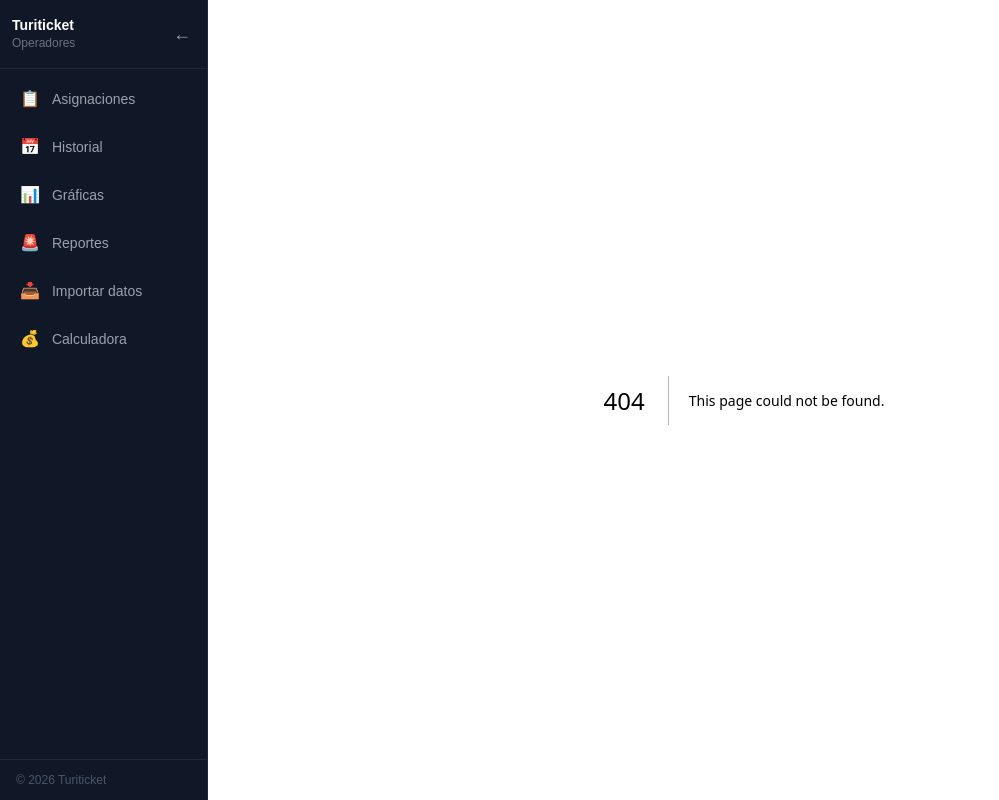
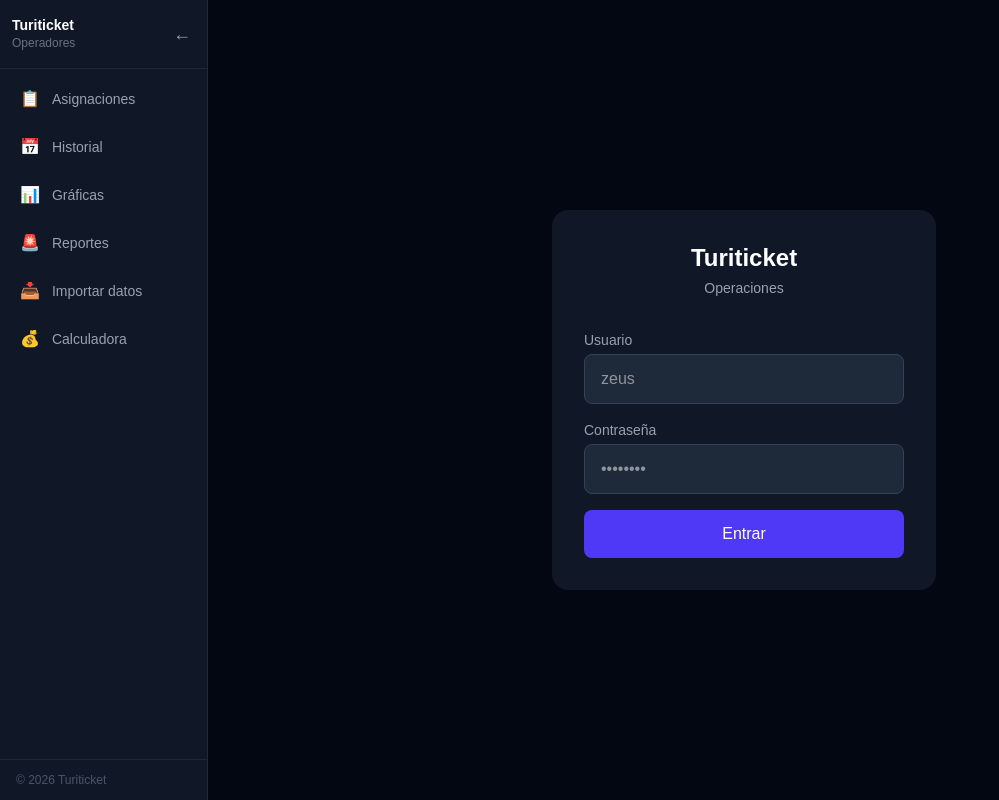
Before and after one commit to imagenturiticket/TURITICKET_OPERACIONES, a Next.js app: page /login in a window 1280 px wide. Before the commit this address had no page. Shown: the whole page, without its empty margins (0-999 px from the left). Built offline with nearby package versions, Linux system fonts and the light colour scheme; no server answers.

Commit message:
Login y historial corregido

```diff
--- a/package.json
+++ b/package.json
@@ -9,6 +9,7 @@
     "lint": "eslint"
   },
   "dependencies": {
+    "@supabase/ssr": "^0.12.0",
     "@supabase/supabase-js": "^2.108.1",
     "jspdf": "^4.2.1",
     "jspdf-autotable": "^5.0.8",
--- /dev/null
+++ b/src/app/login/page.tsx
@@ -0,0 +1,75 @@
+'use client'
+
+import { useState } from 'react'
+import { createClient } from '@/lib/supabase'
+import { useRouter } from 'next/navigation'
+
+export default function Login() {
+  const [usuario, setUsuario] = useState('')
+  const [password, setPassword] = useState('')
+  const [error, setError] = useState('')
+  const [loading, setLoading] = useState(false)
+  const router = useRouter()
+  const supabase = createClient()
+
+  async function handleLogin() {
+    setLoading(true)
+    setError('')
+    const email = `${usuario.trim().toLowerCase()}@turiticket.com`
+    const { error } = await supabase.auth.signInWithPassword({ email, password })
+    if (error) {
+      setError('Usuario o contraseña incorrectos')
+    } else {
+      router.push('/')
+      router.refresh()
+    }
+    setLoading(false)
+  }
+
+  return (
+    <div className="min-h-screen bg-gray-950 flex items-center justify-center p-4">
+      <div className="bg-gray-900 rounded-2xl p-8 w-full max-w-sm">
+        <div className="text-center mb-8">
+          <h1 className="text-2xl font-bold text-white">Turiticket</h1>
+          <p className="text-gray-400 text-sm mt-1">Operaciones</p>
+        </div>
+
+        <div className="space-y-4">
+          <div>
+            <label className="text-gray-400 text-sm block mb-1">Usuario</label>
+            <input
+              type="text"
+              value={usuario}
+              onChange={e => setUsuario(e.target.value)}
+              placeholder="zeus"
+              className="w-full bg-gray-800 border border-gray-700 text-white px-4 py-3 rounded-lg focus:outline-none focus:border-indigo-500"
+              onKeyDown={e => e.key === 'Enter' && handleLogin()}
+            />
+          </div>
+
+          <div>
+            <label className="text-gray-400 text-sm block mb-1">Contraseña</label>
+            <input
+              type="password"
+              value={password}
+              onChange={e => setPassword(e.target.value)}
+              placeholder="••••••••"
+              className="w-full bg-gray-800 border border-gray-700 text-white px-4 py-3 rounded-lg focus:outline-none focus:border-indigo-500"
+              onKeyDown={e => e.key === 'Enter' && handleLogin()}
+            />
+          </div>
+
+          {error && <p className="text-red-400 text-sm">{error}</p>}
+
+          <button
+            onClick={handleLogin}
+            disabled={loading}
+            className="w-full bg-indigo-600 hover:bg-indigo-700 disabled:opacity-50 text-white font-medium py-3 rounded-lg transition"
+          >
+            {loading ? 'Entrando...' : 'Entrar'}
+          </button>
+        </div>
+      </div>
+    </div>
+  )
+}
--- /dev/null
+++ b/src/lib/supabase.ts
@@ -0,0 +1,8 @@
+import { createBrowserClient } from '@supabase/ssr'
+
+export function createClient() {
+  return createBrowserClient(
+    process.env.NEXT_PUBLIC_SUPABASE_URL!,
+    process.env.NEXT_PUBLIC_SUPABASE_ANON_KEY!
+  )
+}
--- /dev/null
+++ b/src/middleware.ts
@@ -0,0 +1,43 @@
+import { createServerClient } from '@supabase/ssr'
+import { NextResponse, type NextRequest } from 'next/server'
+
+export async function middleware(request: NextRequest) {
+  let supabaseResponse = NextResponse.next({ request })
+
+  const supabase = createServerClient(
+    process.env.NEXT_PUBLIC_SUPABASE_URL!,
+    process.env.NEXT_PUBLIC_SUPABASE_ANON_KEY!,
+    {
+      cookies: {
+        getAll() { return request.cookies.getAll() },
+        setAll(cookiesToSet) {
+          cookiesToSet.forEach(({ name, value, options }) => {
+            supabaseResponse.cookies.set(name, value, options)
+          })
+        },
+      },
+    }
+  )
+
+  const { data: { user } } = await supabase.auth.getUser()
+
+  const isLoginPage = request.nextUrl.pathname === '/login'
+
+  if (!user && !isLoginPage) {
+    const url = request.nextUrl.clone()
+    url.pathname = '/login'
+    return NextResponse.redirect(url)
+  }
+
+  if (user && isLoginPage) {
+    const url = request.nextUrl.clone()
+    url.pathname = '/'
+    return NextResponse.redirect(url)
+  }
+
+  return supabaseResponse
+}
+
+export const config = {
+  matcher: ['/((?!_next/static|_next/image|favicon.ico|api).*)'],
+}
```
Also changed, not shown: 1 other file (tests, documents, lock files or other folders).
